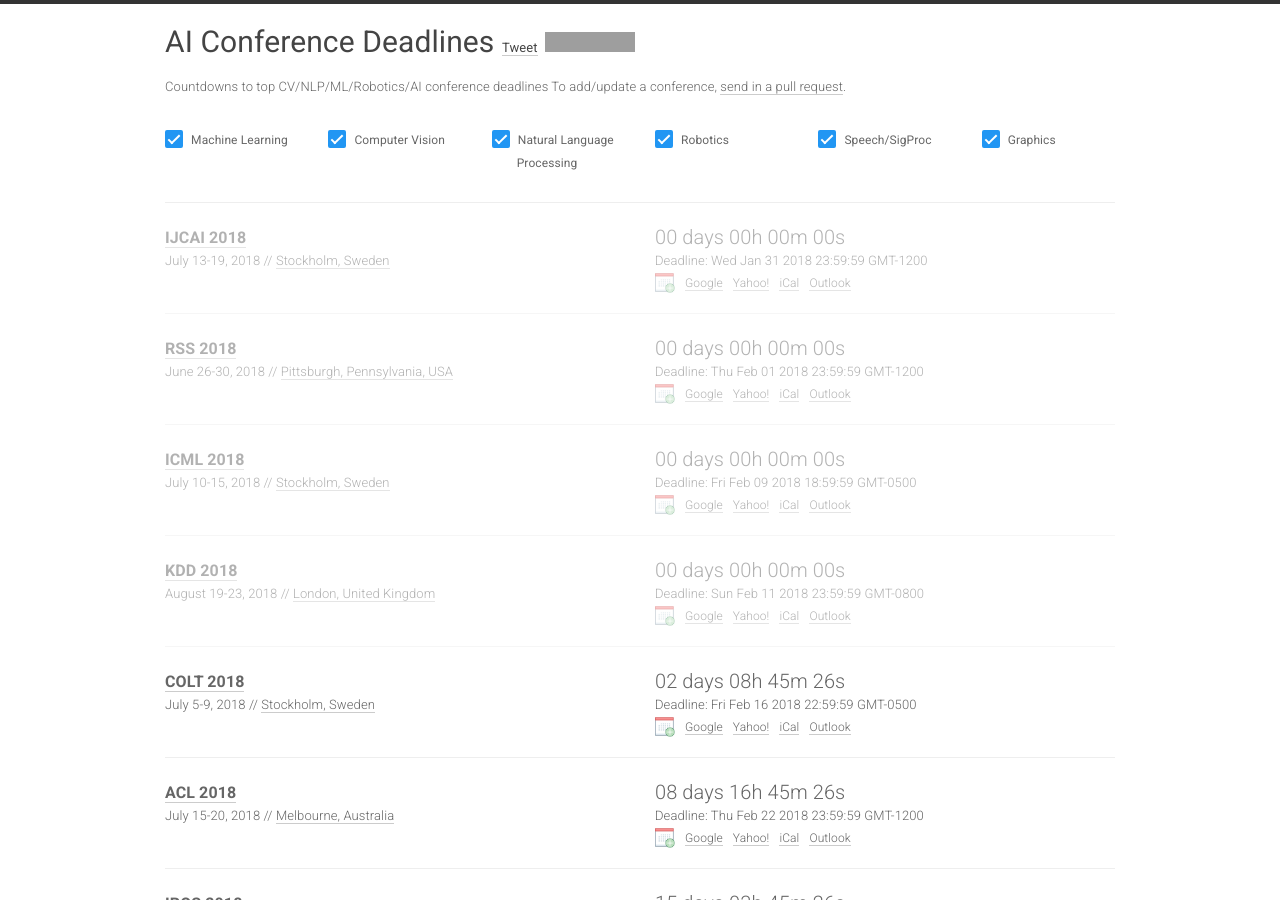
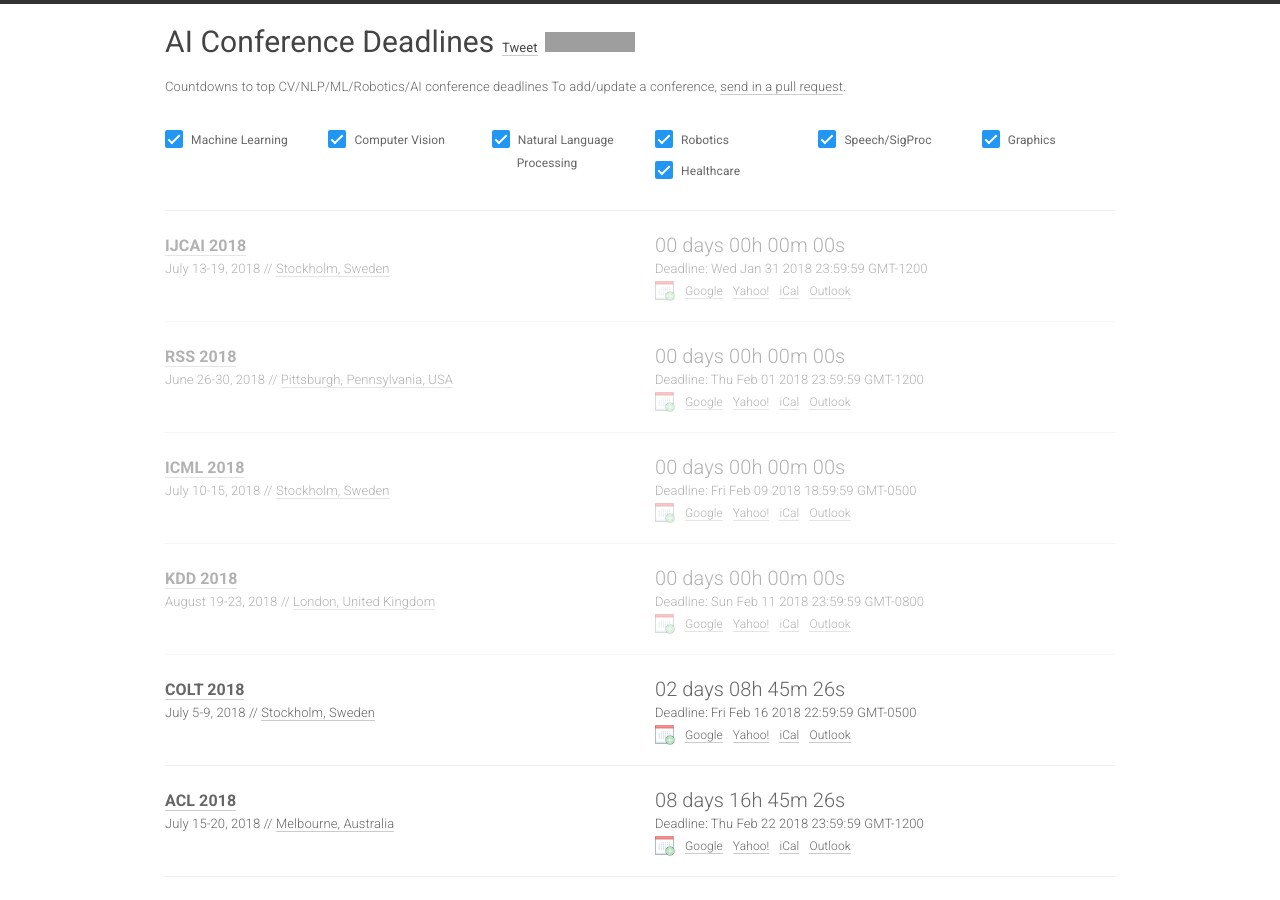
Before and after one commit to paperswithcode/ai-deadlines, a Jekyll site: the page built from index.html, in a window 1280 px wide and 900 px high. Built offline with Jekyll 4.4.1, drawn with Linux system fonts in a browser that asks for light colours; nearby versions of some CDN libraries; comment, search, counter and statistics services are not loaded; grey boxes are pictures that could not be loaded.

Commit message:
Added HC category
Added healthcare (HC) category

```diff
--- a/_data/types.yml
+++ b/_data/types.yml
@@ -11,3 +11,5 @@
   sub: SP
 - name: Graphics
   sub: GR
+- name: Healthcare
+  sub: HC
```
